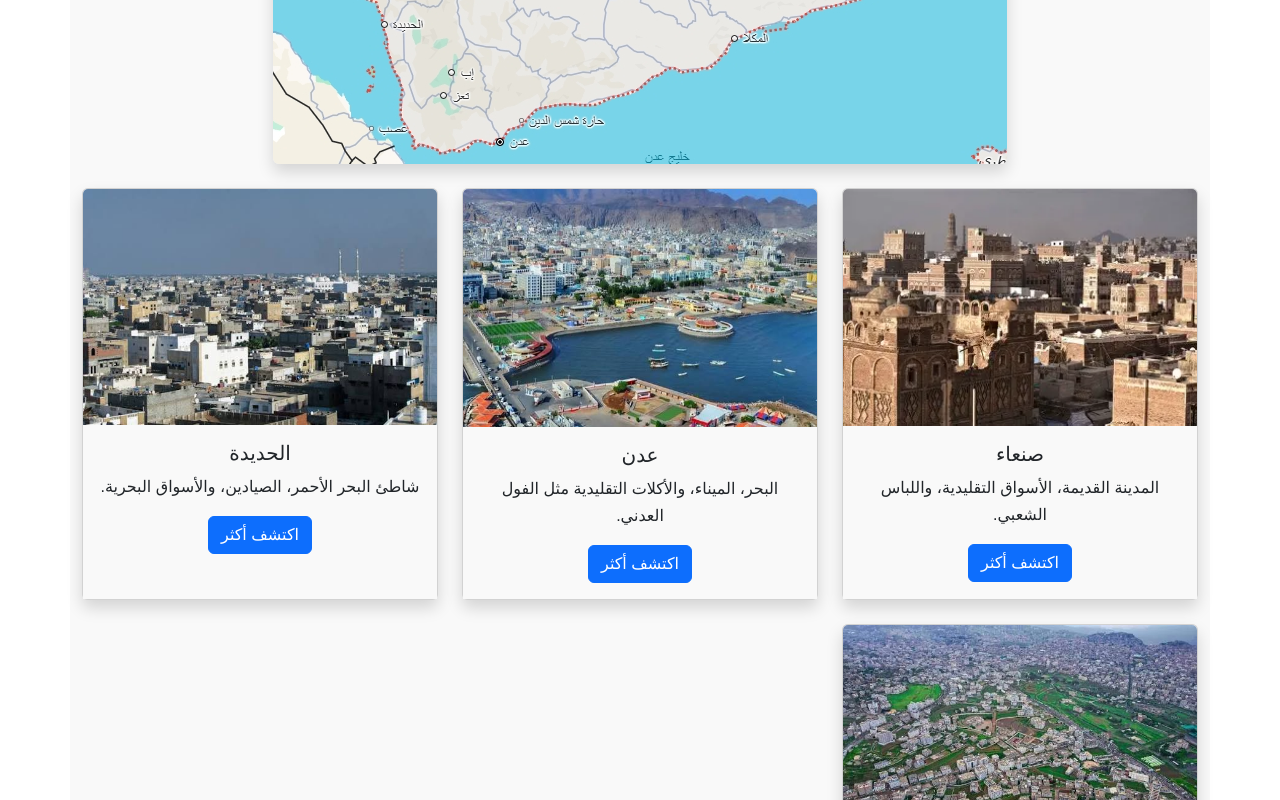
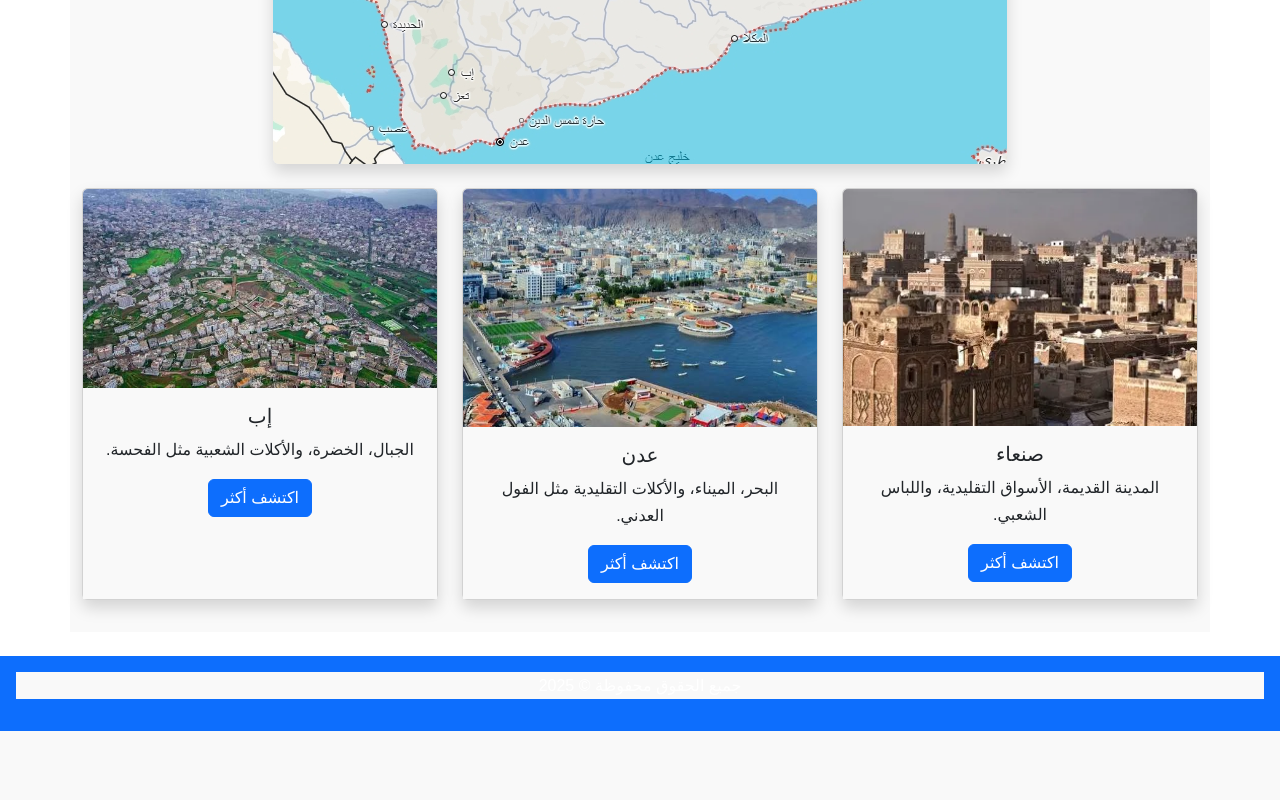
Before and after one commit to ali505goo-arch/ali_get, a plain HTML site: page index.html in a window 1280 px wide. Shown: the part 608-1408 px from the top of the page. After the commit the page ends 1339 px from the top, so only its background shows below. Drawn offline with nearby package versions, Linux system fonts and the light colour scheme.

Commit message:
Update index.html

```diff
--- a/index.html
+++ b/index.html
@@ -43,10 +43,10 @@
     <div class="map-container mb-4">
       <img src="images\map.jpg.jpeg" class="img-fluid rounded shadow" alt="خريطة اليمن" usemap="#yemenmap">
       <map name="yemenmap">
-        <area shape="circle" coords="180,220,30" href="sanaa.html" alt="صنعاء" title="صنعاء">
-        <area shape="circle" coords="250,400,30" href="aden.html" alt="عدن" title="عدن">
-        <area shape="circle" coords="100,270,30" href="hodeidah.html" alt="الحديدة" title="الحديدة">
-        <area shape="circle" coords="180,300,30" href="ibb.html" alt="إب" title="إب">
+        <area shape="circle" coords="180,220,30" href="html/sanaa.html" alt="صنعاء" title="صنعاء">
+        <area shape="circle" coords="250,400,30" href="html/aden.html" alt="عدن" title="عدن">
+        <area shape="circle" coords="100,270,30" href="html/hodeidah.html" alt="الحديدة" title="الحديدة">
+        <area shape="circle" coords="180,300,30" href="html/ibb.html" alt="إب" title="إب">
       </map>
     </div>
 
@@ -59,7 +59,7 @@
           <div class="card-body">
             <h5 class="card-title">صنعاء</h5>
             <p class="card-text">المدينة القديمة، الأسواق التقليدية، واللباس الشعبي.</p>
-            <a href="sanaa.html" class="btn btn-primary">اكتشف أكثر</a>
+            <a href="html/sanaa.html" class="btn btn-primary">اكتشف أكثر</a>
           </div>
         </div>
       </div>
@@ -71,19 +71,7 @@
           <div class="card-body">
             <h5 class="card-title">عدن</h5>
             <p class="card-text">البحر، الميناء، والأكلات التقليدية مثل الفول العدني.</p>
-            <a href="aden.html" class="btn btn-primary">اكتشف أكثر</a>
-          </div>
-        </div>
-      </div>
-
-      <!-- الحديدة -->
-      <div class="col-md-4">
-        <div class="card shadow h-100">
-          <img src="images\الحديده.jpeg" class="card-img-top" alt="الحديدة">
-          <div class="card-body">
-            <h5 class="card-title">الحديدة</h5>
-            <p class="card-text">شاطئ البحر الأحمر، الصيادين، والأسواق البحرية.</p>
-            <a href="hodeidah.html" class="btn btn-primary">اكتشف أكثر</a>
+            <a href="html/aden.html" class="btn btn-primary">اكتشف أكثر</a>
           </div>
         </div>
       </div>
@@ -95,7 +83,7 @@
           <div class="card-body">
             <h5 class="card-title">إب</h5>
             <p class="card-text">الجبال، الخضرة، والأكلات الشعبية مثل الفحسة.</p>
-            <a href="ibb.html" class="btn btn-primary">اكتشف أكثر</a>
+            <a href="html/ibb.html" class="btn btn-primary">اكتشف أكثر</a>
           </div>
         </div>
       </div>
```
